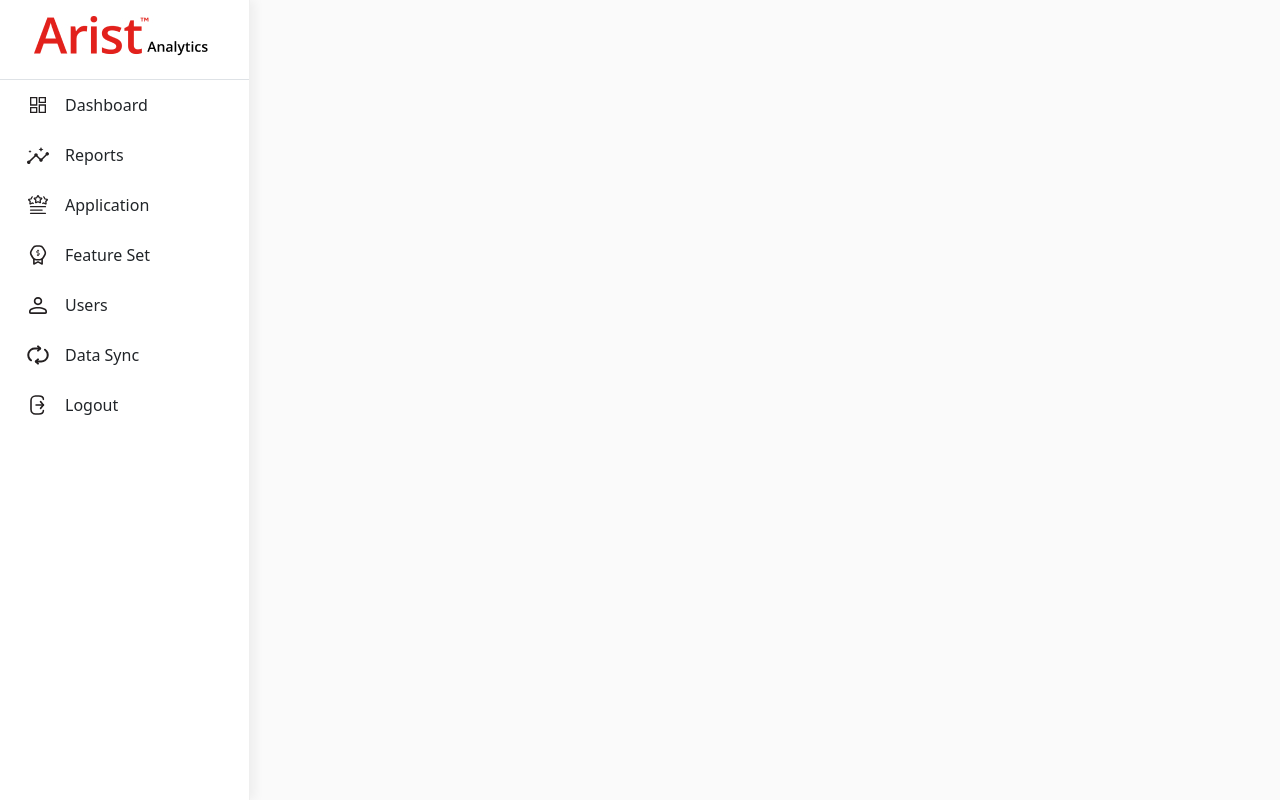
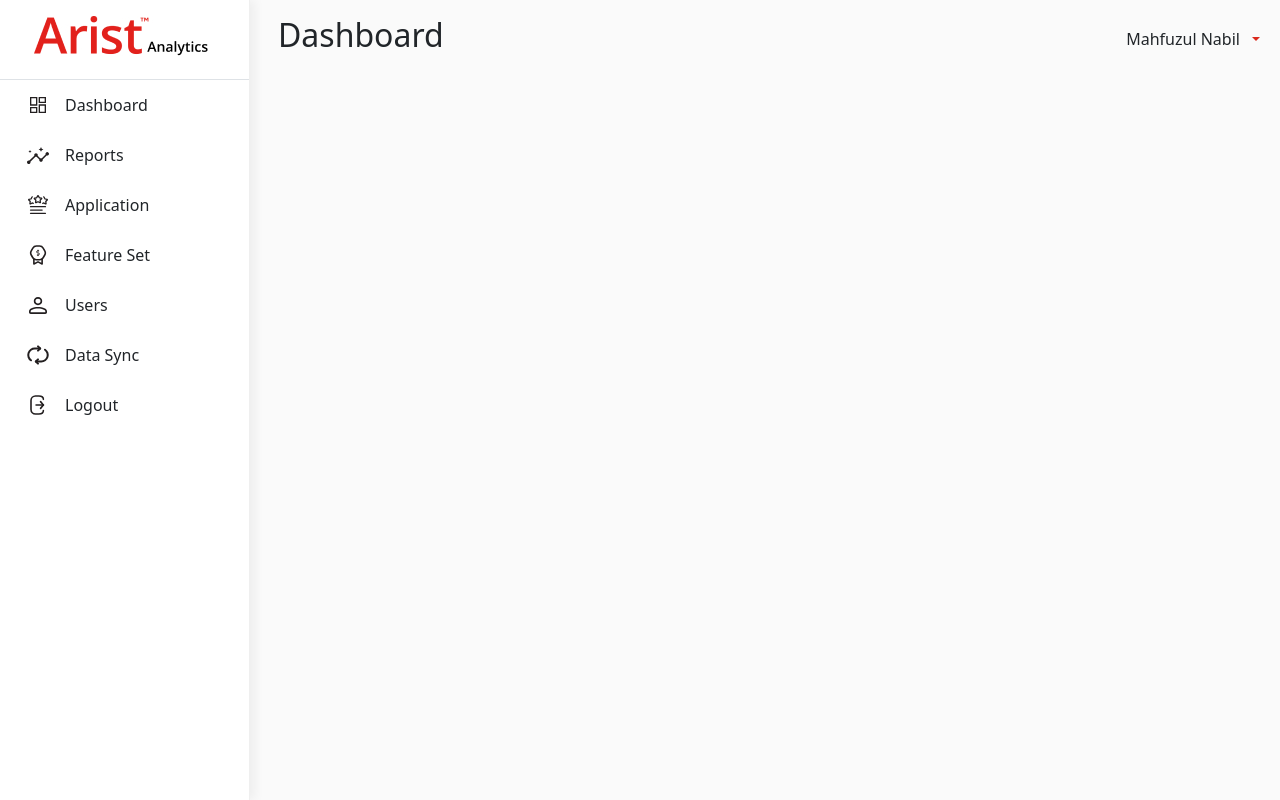
Before and after one commit to siddhanshjain/farragutapp, a React (Create React App) app in the folder farragut/: page / in a window 1280 px wide. Built offline with nearby package versions, Linux system fonts and the light colour scheme.

Commit message:
tablechanges

```diff
--- a/farragut/src/App.js
+++ b/farragut/src/App.js
@@ -35,6 +35,7 @@ function App() {
           <div className="app-wrapper">
             <Sidebars />
             <div className="main-wrapper px-3">
+              <Header header={"Dashboard"} />
               <div className="main-content">
                 <Routes>
                   {authProtectedRoutes.map((route, index) => {
```
